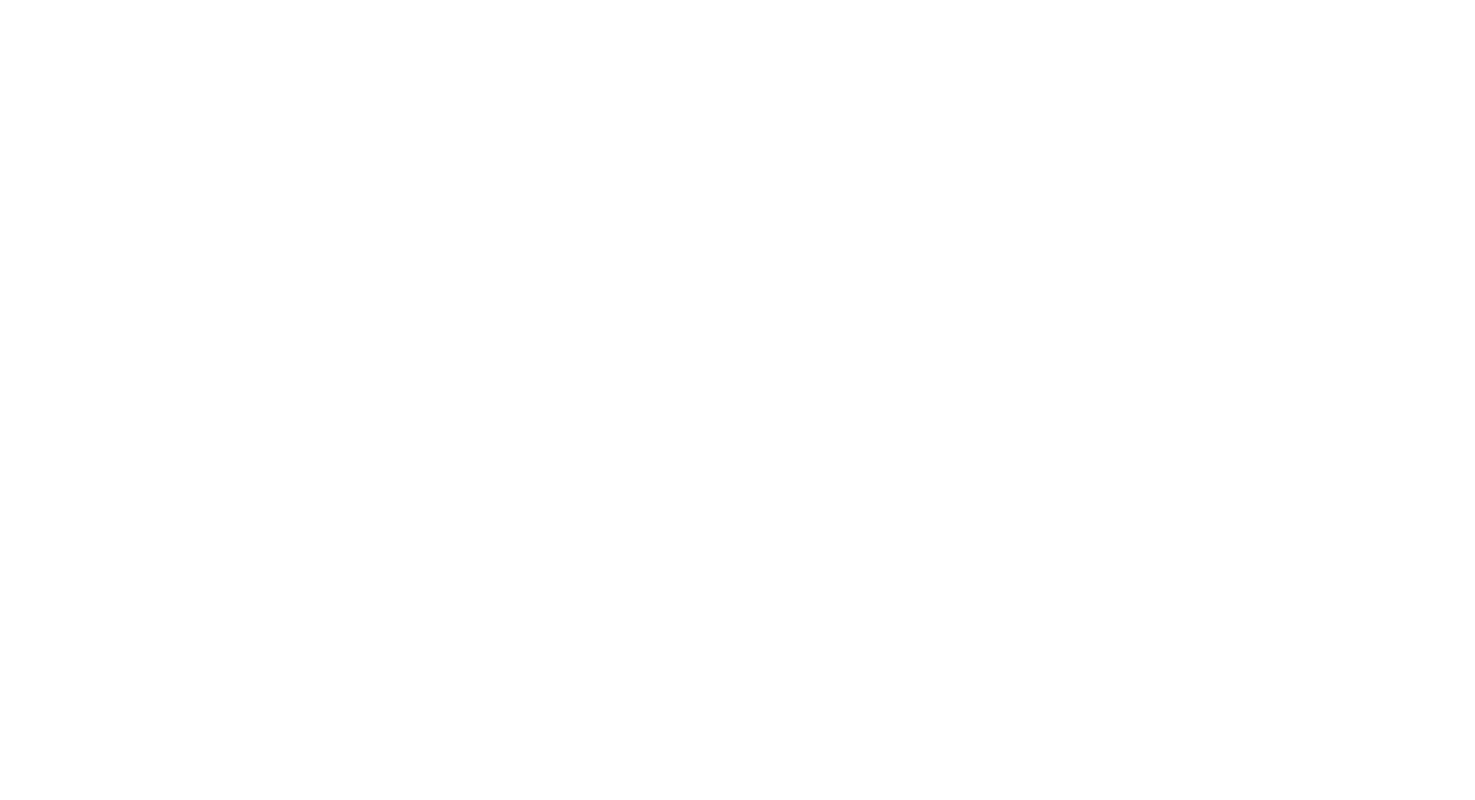
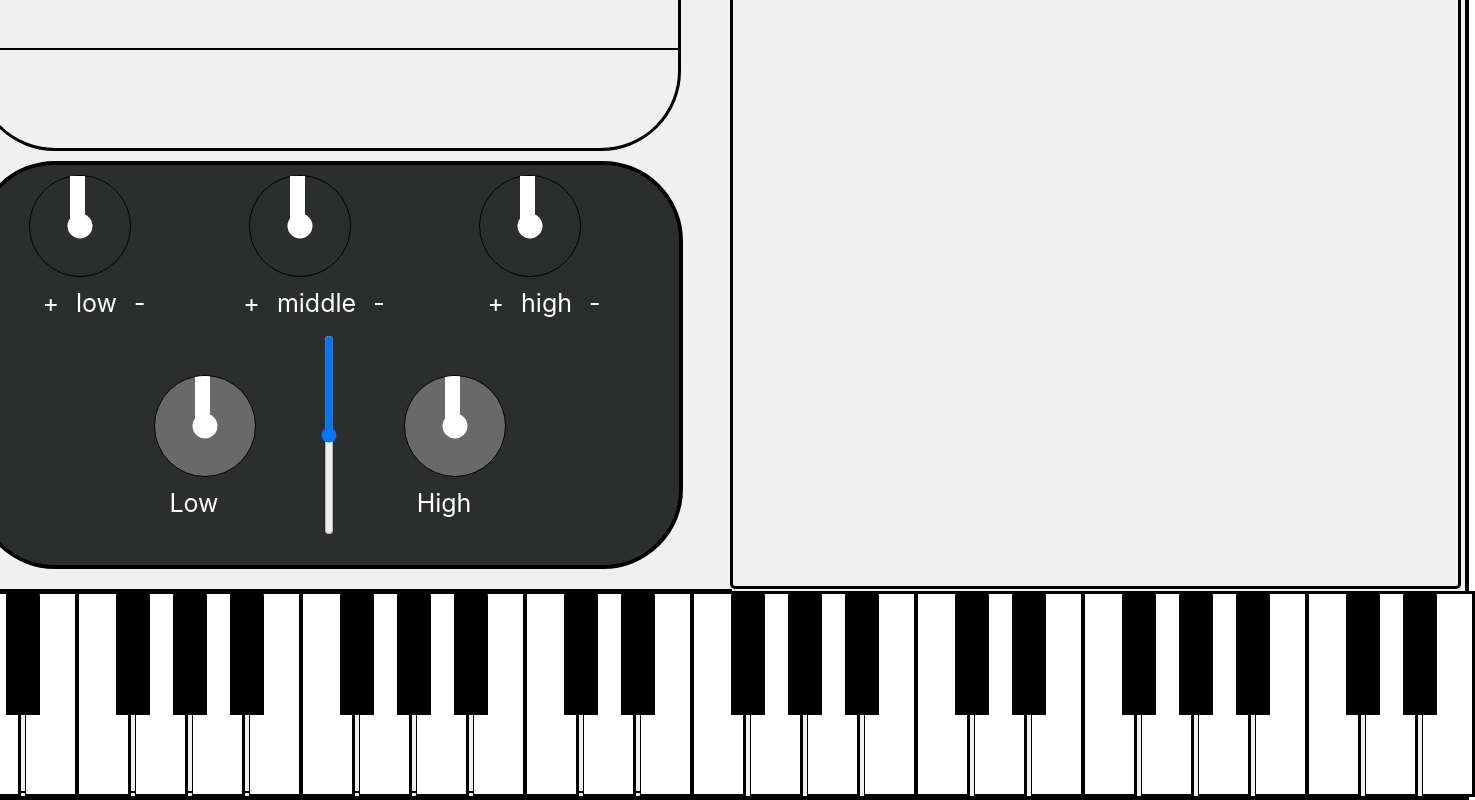
Before and after one commit to Christian1100/DJ-Synthesizer, a React (Create React App) app: page / in a window 1280 px wide. Shown: the part 1076-1876 px from the top of the page, 1475 px wide, since content can reach past the window. Before the commit the page ends 800 px from the top, so only its background shows below. Built offline with nearby package versions, Linux system fonts and the light colour scheme.

Commit message:
hier ist der neue Version von der Oberfläche.react version

```diff
--- a/src/App.js
+++ b/src/App.js
@@ -1,6 +1,8 @@
 import './App.css';
 import UploadingVideo from "./UploadingVideo";
 import AudioTestButton from './AudioTestButton';
+import Gui from "./gui/Gui";
+
 
 function App() {
   return (
@@ -8,6 +10,7 @@ function App() {
       <header className="App-header">
         <AudioTestButton />
         <UploadingVideo />
+        <Gui/>
       </header>
     </div>
   );
--- /dev/null
+++ b/src/gui/Gui.js
@@ -0,0 +1,189 @@
+import './style.css';
+import './Turntables.js';
+import Turntables from "./Turntables.js";
+
+
+function App() {
+
+
+    return (
+
+
+        <div id="big-box-1">
+
+
+            <div id="box-of-sound-waves-1">
+                <div className="horizontal-line-1"></div>
+                <p1></p1>
+            </div>
+
+
+            <div id="dj-box-1">
+
+                <div id="tu-attack">
+
+                    <Turntables turntableId="turntable-attack" knobId="knob-attack" lineId="line-attack" width='50px' height='50px'/>
+
+                    <div id="word-attack">
+                        <p1> Attack</p1>
+                    </div>
+                </div>
+
+                <div id="tu-release">
+
+                    <Turntables turntableId="turntable-release" knobId="knob-release" lineId="line-release" width='50px' height='50px'/>
+
+                    <div id="word-release">
+                        <p1> Release</p1>
+                    </div>
+                </div>
+
+                <div id="tu-sustain">
+
+                    <Turntables turntableId="turntable-sustain" knobId="knob-sustain" lineId="line-sustain" width='50px' height='50px'/>
+
+                    <div id="word-sustain">
+                        <p1> Sustain</p1>
+                    </div>
+                </div>
+
+                <div id="tu-decay">
+
+                    <Turntables turntableId="turntable-decay" knobId="knob-decay" lineId="line-decay" width='50px' height='50px'/>
+
+                    <div id="word-decay">
+                        <p1> Decay</p1>
+                    </div>
+                </div>
+
+
+            </div>
+
+            <div id="box-of-sound-waves-2">
+                <div className="horizontal-line-2"></div>
+                <p1></p1>
+            </div>
+
+            <div id="dj-box-2">
+
+
+                <div id="tu-plus-min-low">
+
+                    <Turntables turntableId="turntable-plus-min-low" knobId="knob-plus-min-low" lineId="line-plus-min-low" width='100px' height='100px'/>
+
+                    <div id="t1-text-mp-low">
+                        <p> + low - </p>
+                    </div>
+                </div>
+
+
+                <div id="tu-plus-min-middle">
+                    <Turntables turntableId="turntable-plus-min-middle" knobId="knob-plus-min-middle" lineId="line-plus-min-middle" width='100px' height='100px'/>
+                    <div id="t1-text-mp-middle">
+                        <p> + middle - </p>
+                    </div>
+                </div>
+
+                <div id="tu-plus-min-high">
+                    <Turntables turntableId="turntable-plus-min-high" knobId="knob-plus-min-high" lineId="line-plus-min-high" width='100px' height='100px'/>
+                    <div id="t1-text-mp-high">
+                        <p> + high - </p>
+                    </div>
+                </div>
+                <div id="tu-high">
+                    <Turntables turntableId="turntable-high" knobId="knob-high" lineId="line-high" width='100px' height='100px'/>
+                    <div id="t1-text-high">
+                        <p> High </p>
+                    </div>
+                </div>
+
+                <div id="tu-low-1">
+                    <Turntables turntableId="turntable-low-1" knobId="knob-low-1" lineId="line-low-1" width='100px' height='100px'/>
+                    <div id="t1-text-low-1">
+                        <p> Low </p>
+                    </div>
+                </div>
+
+                <div id="sliders-box">
+                    <div id="sliders">
+                        <input type="range" id="slider1" min="0" max="100"/>
+                    </div>
+
+                </div>
+
+            </div>
+
+
+
+
+            <div id="piano-box">
+                <div id="piano-keys">
+                    <div className="white-key"></div>
+                    <div className="black-key"></div>
+                    <div className="white-key"></div>
+                    <div className="black-key"></div>
+                    <div className="white-key"></div>
+
+                    <div className="white-key"></div>
+                    <div className="black-key"></div>
+                    <div className="white-key"></div>
+                    <div className="black-key"></div>
+                    <div className="white-key"></div>
+                    <div className="black-key"></div>
+                    <div className="white-key"></div>
+                    <div className="white-key"></div>
+                    <div className="black-key"></div>
+                    <div className="white-key"></div>
+                    <div className="black-key"></div>
+                    <div className="white-key"></div>
+                    <div className="white-key"></div>
+                    <div className="black-key"></div>
+                    <div className="white-key"></div>
+                    <div className="black-key"></div>
+                    <div className="white-key"></div>
+                    <div className="black-key"></div>
+                    <div className="white-key"></div>
+
+                    <div className="white-key"></div>
+                    <div className="black-key"></div>
+                    <div className="white-key"></div>
+                    <div className="black-key"></div>
+                    <div className="white-key"></div>
+                    <div className="white-key"></div>
+                    <div className="black-key"></div>
+                    <div className="white-key"></div>
+                    <div className="black-key"></div>
+                    <div className="white-key"></div>
+                    <div className="black-key"></div>
+                    <div className="white-key"></div>
+                    <div className="white-key"></div>
+                    <div className="black-key"></div>
+                    <div className="white-key"></div>
+                    <div className="black-key"></div>
+                    <div className="white-key"></div>
+                    <div className="black-key"></div>
+                    <div className="white-key"></div>
+                    <div className="white-key"></div>
+                    <div className="black-key"></div>
+                    <div className="white-key"></div>
+
+
+                </div>
+            </div>
+
+
+            <div id="video-box">
+
+                <div id="video-player">
+
+                </div>
+
+            </div>
+
+        </div>
+
+
+);
+        }
+
+export default App;
--- /dev/null
+++ b/src/gui/Turntables.js
@@ -0,0 +1,76 @@
+import React, { useState, useRef } from 'react';
+
+const TurntableComponent = ({ turntableId, knobId, lineId, width, height }) => {
+    const [rotations, setRotations] = useState(0);
+    const isMouseDown = useRef(false);
+    const prevMouseX = useRef(0);
+
+    const handleMouseDown = () => {
+        isMouseDown.current = true;
+    };
+
+    const handleMouseUp = () => {
+        isMouseDown.current = false;
+    };
+
+    const handleMouseMove = (event) => {
+        if (isMouseDown.current) {
+            const knobRect = document.querySelector(`#${knobId}`).getBoundingClientRect();
+            const mouseX = event.clientX - knobRect.left;
+            const mouseY = event.clientY - knobRect.top;
+            const angle = Math.atan2(mouseY, mouseX) * (180 / Math.PI);
+
+            // Ändere den Winkel basierend auf der horizontalen Bewegung
+            setRotations((prevRotations) => prevRotations + angle - prevMouseX.current);
+            prevMouseX.current = angle;
+        }
+    };
+
+    return (
+        <div>
+            <div
+                id={turntableId}
+                onMouseDown={handleMouseDown}
+                onMouseUp={handleMouseUp}
+                onMouseMove={handleMouseMove}
+                style={{
+                    position: 'relative',
+                    width: width,
+                    height: height,
+                    border: '1px solid black',
+                    borderRadius: '50%',
+                }}
+            >
+                <div
+                    id={lineId}
+                    style={{
+                        position: 'absolute',
+                        top: '0',
+                        left: '40%',
+                        width: '15px',
+                        height: '50%',
+                        backgroundColor: 'white',
+                        transformOrigin: 'center bottom',
+                        transform: `rotate(${rotations}deg)`,
+                    }}
+                ></div>
+                <div
+                    id={knobId}
+                    style={{
+                        position: 'absolute',
+                        top: '50%',
+                        left: '50%',
+                        width: '25px',
+                        height: '25px',
+                        backgroundColor: 'white',
+                        borderRadius: '50%',
+                        transform: 'translate(-50%, -50%)',
+                        cursor: 'grab',
+                    }}
+                ></div>
+            </div>
+        </div>
+    );
+};
+
+export default TurntableComponent;
--- a/src/gui/script.js
+++ b/src/gui/script.js
@@ -1,4 +1,3 @@
-
 var turntables = document.querySelectorAll('[id^="turntable"]');
 var rotations = [];
 
```
